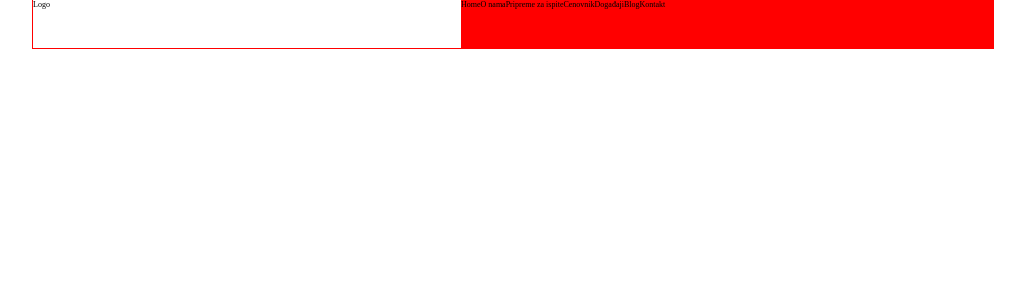
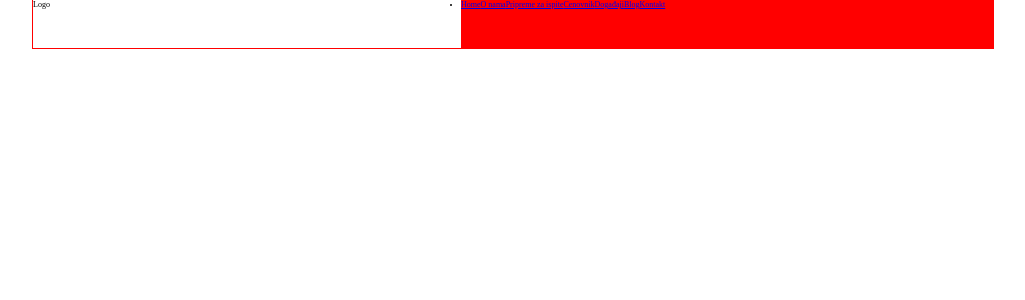
Before and after one commit to Dejan85/proenglish-refactor, a React (Vite) app: page / in a window 1280 px wide. Shown: the top 300 px of the page, without its empty margins (127-1152 px from the left). Built offline with nearby package versions, Linux system fonts and the light colour scheme.

Commit message:
added react router dom, and created basic path

```diff
--- a/src/components/App.tsx
+++ b/src/components/App.tsx
@@ -6,11 +6,14 @@ import { Header } from "./frontend";
 
 const App = (): JSX.Element => {
   return (
-    <Router>
-      <Container>
+    <Container>
+      <Router>
         <Header />
-      </Container>
-    </Router>
+        <Switch>
+          <Route path="/">{/* home */}</Route>
+        </Switch>
+      </Router>
+    </Container>
   );
 };
 
--- a/src/components/frontend/header/Header.tsx
+++ b/src/components/frontend/header/Header.tsx
@@ -1,11 +1,17 @@
 import React from "react";
+import { Link } from "react-router-dom";
 import { SubContainer, Logo, Navigation } from "../../ui";
+import { linksText, linksPath } from "./constants";
 
 const Header = (): JSX.Element => {
   return (
     <SubContainer>
       <Logo />
-      <Navigation />
+      <Navigation
+        routerLink={Link}
+        linksText={linksText}
+        linksPath={linksPath}
+      />
     </SubContainer>
   );
 };
--- /dev/null
+++ b/src/components/frontend/header/constants.ts
@@ -0,0 +1,2 @@
+export const linksText: string[] = ['Home', "O nama", "Pripreme za ispite", "Cenovnik", "Događaji", "Blog", "Kontakt"];
+export const linksPath: string[] = ['Home', "O nama", "Pripreme za ispite", "Cenovnik", "Događaji", "Blog", "Kontakt"];
--- a/src/components/frontend/index.ts
+++ b/src/components/frontend/index.ts
@@ -1,4 +1,3 @@
 import loadable from '../../../utils/loadable';
 
-export const Navigation: (props: any) => JSX.Element = loadable(() => import('./navigation'));
 export const Header: (props: any) => JSX.Element = loadable(() => import('./header'));
--- a/src/components/frontend/navigation/Navigation.tsx
+++ /dev/null
@@ -1,12 +0,0 @@
-import React from "react";
-import { SubContainer, Navigation as Nav } from "../../ui";
-
-const Navigation = (): JSX.Element => {
-  return (
-    <SubContainer>
-      <Navigation />
-    </SubContainer>
-  );
-};
-
-export default Navigation;
--- a/src/components/frontend/navigation/index.ts
+++ /dev/null
@@ -1,2 +0,0 @@
-import Navigation from './Navigation';
-export default Navigation;
--- a/src/components/ui/navigation/Navigation.tsx
+++ b/src/components/ui/navigation/Navigation.tsx
@@ -1,15 +1,21 @@
 import React from "react";
-import { WrapperType } from "./types";
-import Link from "./partials/Link";
-import { navigationLinks } from "./messages";
+import { WrapperType, NavigationProps } from "./types";
+import List from "./partials/List";
 
-const Navigation = () => {
-  const Wrapper: WrapperType = "div";
+const Navigation = (props: NavigationProps) => {
+  const { routerLink, linksText, linksPath } = props;
+  const Wrapper: WrapperType = "ul";
+  const Link: any = routerLink;
+
   return (
     <Wrapper className="navigation">
-      {navigationLinks.map((link) => (
-        <Link key={link} text={link} />
-      ))}
+      <List>
+        {linksText?.map((text: string, index: number) => (
+          <Link key={text} to={linksPath[index]}>
+            {text}
+          </Link>
+        ))}
+      </List>
     </Wrapper>
   );
 };
--- a/src/components/ui/navigation/messages.ts
+++ /dev/null
@@ -1 +0,0 @@
-export const navigationLinks: string[] = ['Home', "O nama", "Pripreme za ispite", "Cenovnik", "Događaji", "Blog", "Kontakt"]
--- a/src/components/ui/navigation/partials/Link.tsx
+++ /dev/null
@@ -1,10 +0,0 @@
-import React from "react";
-import { WrapperType, NavigationProps } from "../types";
-
-const Link = (props: NavigationProps) => {
-  const { children, text } = props;
-  const Wrapper: WrapperType = "div";
-  return <Wrapper>{text}</Wrapper>;
-};
-
-export default Link;
--- /dev/null
+++ b/src/components/ui/navigation/partials/List.tsx
@@ -0,0 +1,10 @@
+import React from "react";
+import { WrapperType, ListProps } from "../types";
+
+const List = (props: ListProps) => {
+  const { children } = props;
+  const Wrapper: WrapperType = "li";
+  return <Wrapper>{children}</Wrapper>;
+};
+
+export default List;
```
Also changed, not shown: src/components/ui/navigation/types.ts (+11 -1 lines), src/components/frontend/navigation/types.ts (deleted).
